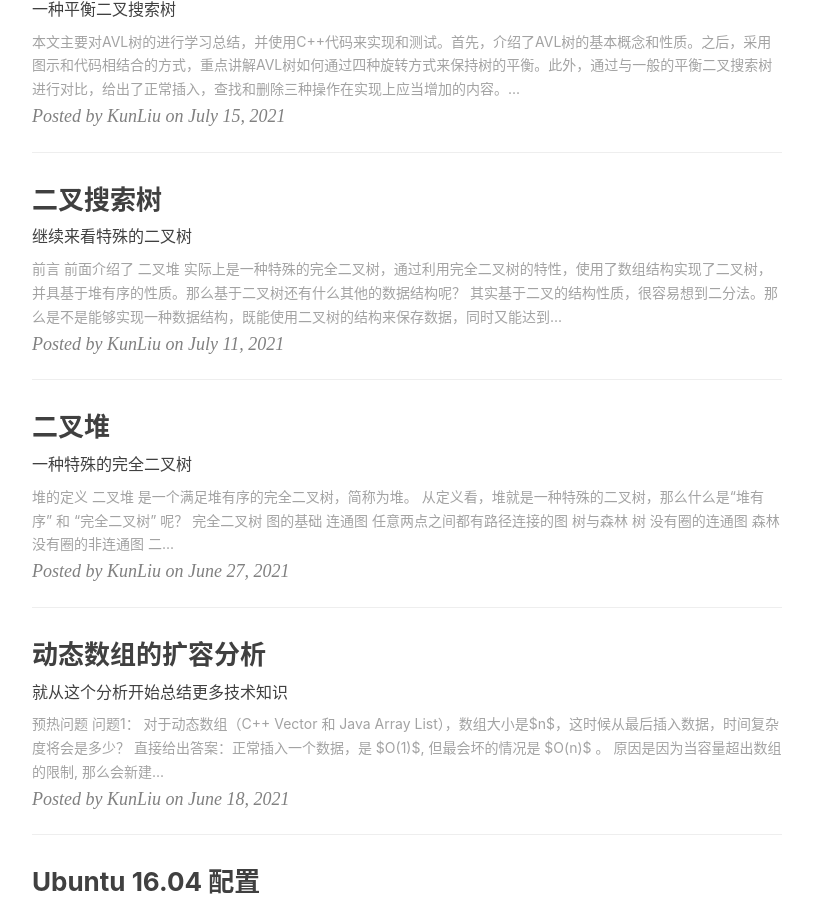
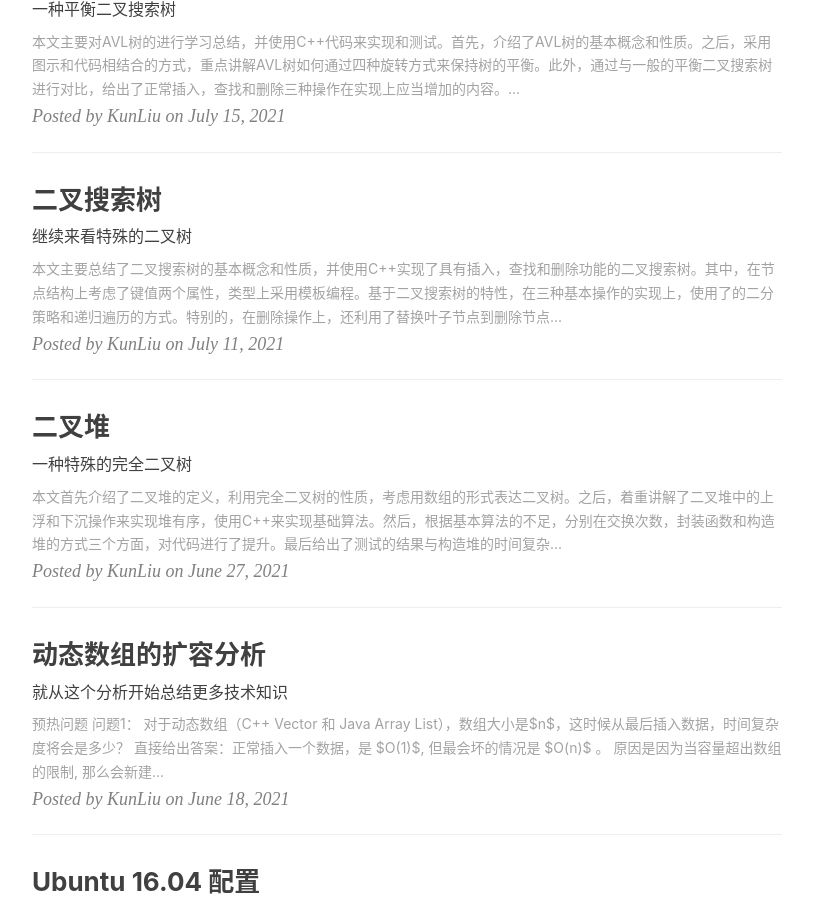
Before and after one commit to liukun2634/liukun2634.github.io, a Jekyll site: the page built from index.html, in a window 1280 px wide and 900 px high, scrolled down 539 px. Shown: the whole window, without its empty margins (233-1046 px from the left). Built offline with Jekyll 4.4.1, drawn with Linux system fonts in a browser that asks for light colours; nearby versions of some CDN libraries; the list of posts is cut into pages by our own code.

Commit message:
Update | add introduction part

```diff
--- a/_posts/2021-06-27-heap_summary.md
+++ b/_posts/2021-06-27-heap_summary.md
@@ -7,6 +7,8 @@ subtitle: "一种特殊的完全二叉树"
 mathjax: true
 comment: true
 ---
+
+>本文首先介绍了二叉堆的定义，利用完全二叉树的性质，考虑用数组的形式表达二叉树。之后，着重讲解了二叉堆中的上浮和下沉操作来实现堆有序，使用C++来实现基础算法。然后，根据基本算法的不足，分别在交换次数，封装函数和构造堆的方式三个方面，对代码进行了提升。最后给出了测试的结果与构造堆的时间复杂度分析。
 
 ## 堆的定义
 
--- a/_posts/2021-07-11-binary_search_tree_summary.md
+++ b/_posts/2021-07-11-binary_search_tree_summary.md
@@ -7,6 +7,8 @@ subtitle: "继续来看特殊的二叉树"
 mathjax: true
 comment: true
 ---
+
+>本文主要总结了二叉搜索树的基本概念和性质，并使用C++实现了具有插入，查找和删除功能的二叉搜索树。其中，在节点结构上考虑了键值两个属性，类型上采用模板编程。基于二叉搜索树的特性，在三种基本操作的实现上，使用了的二分策略和递归遍历的方式。特别的，在删除操作上，还利用了替换叶子节点到删除节点的技巧。
 
 ### 前言
 前面介绍了 [二叉堆](heap_summary.html) 实际上是一种特殊的完全二叉树，通过利用完全二叉树的特性，使用了数组结构实现了二叉树，并具基于堆有序的性质。那么基于二叉树还有什么其他的数据结构呢？
```
